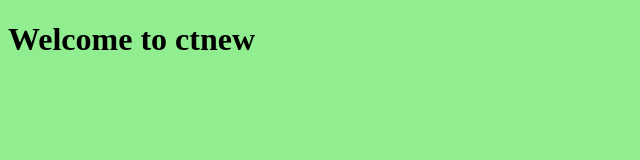
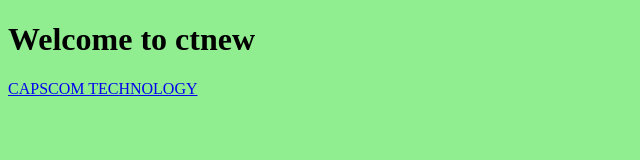
Before and after one commit to CAPSCOM-TECHNOLOGY/ctnew, a plain HTML site: page index.html in a window 1280 px wide. Shown: the whole page, without its empty margins (0-640 px from the left). Drawn offline with Linux system fonts and the light colour scheme.

Commit message:
new link for capscom technology added

```diff
--- a/index.html
+++ b/index.html
@@ -10,5 +10,6 @@
 <body>
     <h1>Welcome to ctnew</h1>
 
+    <a href="https://www.capscom-technology.com">CAPSCOM TECHNOLOGY</a>
 </body>
 </html>
```
